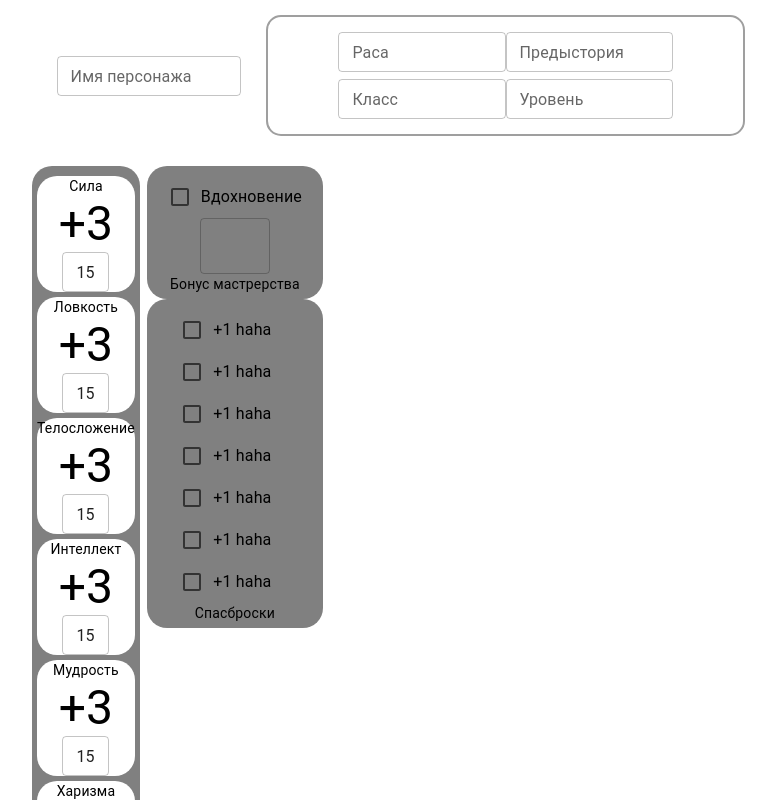
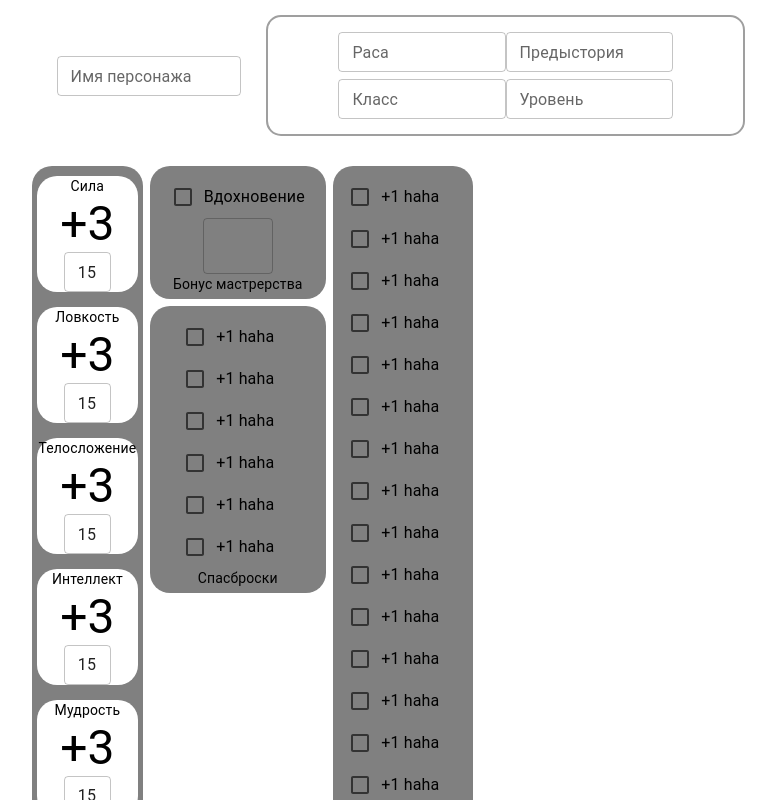
Before and after one commit to 4rutemu/dungeon, a Next.js app: page /newCharacter in a window 1280 px wide. Shown: the top 800 px of the page, without its empty margins (239-1015 px from the left). Built offline with nearby package versions, Linux system fonts and the light colour scheme.

Commit message:
specialisation

```diff
--- a/src/app/components/CharacterList.tsx
+++ b/src/app/components/CharacterList.tsx
@@ -106,7 +106,8 @@ const CharacterList: FunctionComponent<CharacterListProps> = () => {
                 display={"flex"}
                 flexDirection={"column"}
                 alignItems={"center"}
-                maxWidth={"15%"}
+                width={"15%"}
+                justifyContent={"space-between"}
                 borderRadius={"20px"}
                 sx={{backgroundColor: "gray"}}
                 padding={"10px 5px 5px 5px"}
@@ -126,6 +127,7 @@ const CharacterList: FunctionComponent<CharacterListProps> = () => {
                     borderRadius={"20px"}
                     sx={{backgroundColor: "gray"}}
                     padding={"10px 5px 5px 5px"}
+                    marginBottom={"7px"}
                 >
                     <FormControlLabel label="Вдохновение" sx={{marginLeft: "7px"}} control={
                         <Checkbox color="default" id="vdohnovenie"></Checkbox>
@@ -147,11 +149,38 @@ const CharacterList: FunctionComponent<CharacterListProps> = () => {
                     <SpecialisationCard label="haha" masteryBonus={1} statBonus={1}></SpecialisationCard>
                     <SpecialisationCard label="haha" masteryBonus={1} statBonus={1}></SpecialisationCard>
                     <SpecialisationCard label="haha" masteryBonus={1} statBonus={1}></SpecialisationCard>
-                    <SpecialisationCard label="haha" masteryBonus={1} statBonus={1}></SpecialisationCard>
                     <Typography variant="body2">Спасброски</Typography>
                 </Box>
-                <Box>
-
+            </Box>
+            <Box marginLeft={"7px"}>
+                <Box
+                    display={"flex"}
+                    flexDirection={"column"}
+                    alignItems={"center"}
+                    borderRadius={"20px"}
+                    width={"140px"}
+                    sx={{backgroundColor: "gray"}}
+                    padding={"10px 5px 5px 5px"}
+                >
+                    <SpecialisationCard label="haha" masteryBonus={1} statBonus={1}></SpecialisationCard>
+                    <SpecialisationCard label="haha" masteryBonus={1} statBonus={1}></SpecialisationCard>
+                    <SpecialisationCard label="haha" masteryBonus={1} statBonus={1}></SpecialisationCard>
+                    <SpecialisationCard label="haha" masteryBonus={1} statBonus={1}></SpecialisationCard>
+                    <SpecialisationCard label="haha" masteryBonus={1} statBonus={1}></SpecialisationCard>
+                    <SpecialisationCard label="haha" masteryBonus={1} statBonus={1}></SpecialisationCard>
+                    <SpecialisationCard label="haha" masteryBonus={1} statBonus={1}></SpecialisationCard>
+                    <SpecialisationCard label="haha" masteryBonus={1} statBonus={1}></SpecialisationCard>
+                    <SpecialisationCard label="haha" masteryBonus={1} statBonus={1}></SpecialisationCard>
+                    <SpecialisationCard label="haha" masteryBonus={1} statBonus={1}></SpecialisationCard>
+                    <SpecialisationCard label="haha" masteryBonus={1} statBonus={1}></SpecialisationCard>
+                    <SpecialisationCard label="haha" masteryBonus={1} statBonus={1}></SpecialisationCard>
+                    <SpecialisationCard label="haha" masteryBonus={1} statBonus={1}></SpecialisationCard>
+                    <SpecialisationCard label="haha" masteryBonus={1} statBonus={1}></SpecialisationCard>
+                    <SpecialisationCard label="haha" masteryBonus={1} statBonus={1}></SpecialisationCard>
+                    <SpecialisationCard label="haha" masteryBonus={1} statBonus={1}></SpecialisationCard>
+                    <SpecialisationCard label="haha" masteryBonus={1} statBonus={1}></SpecialisationCard>
+                    <SpecialisationCard label="haha" masteryBonus={1} statBonus={1}></SpecialisationCard>
+                    <Typography variant="body2">Навыки</Typography>
                 </Box>
             </Box>
         </Box>
```
